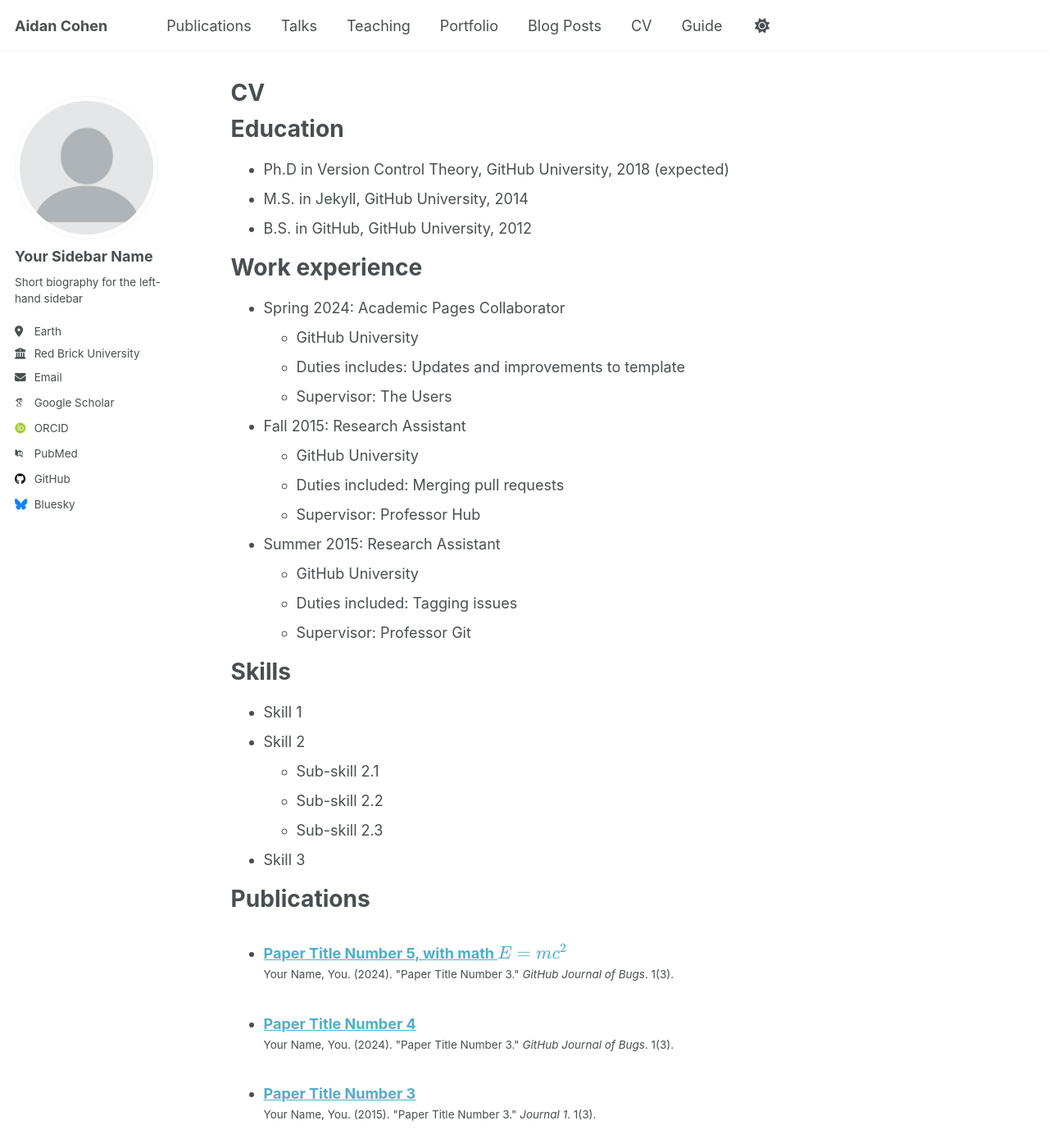
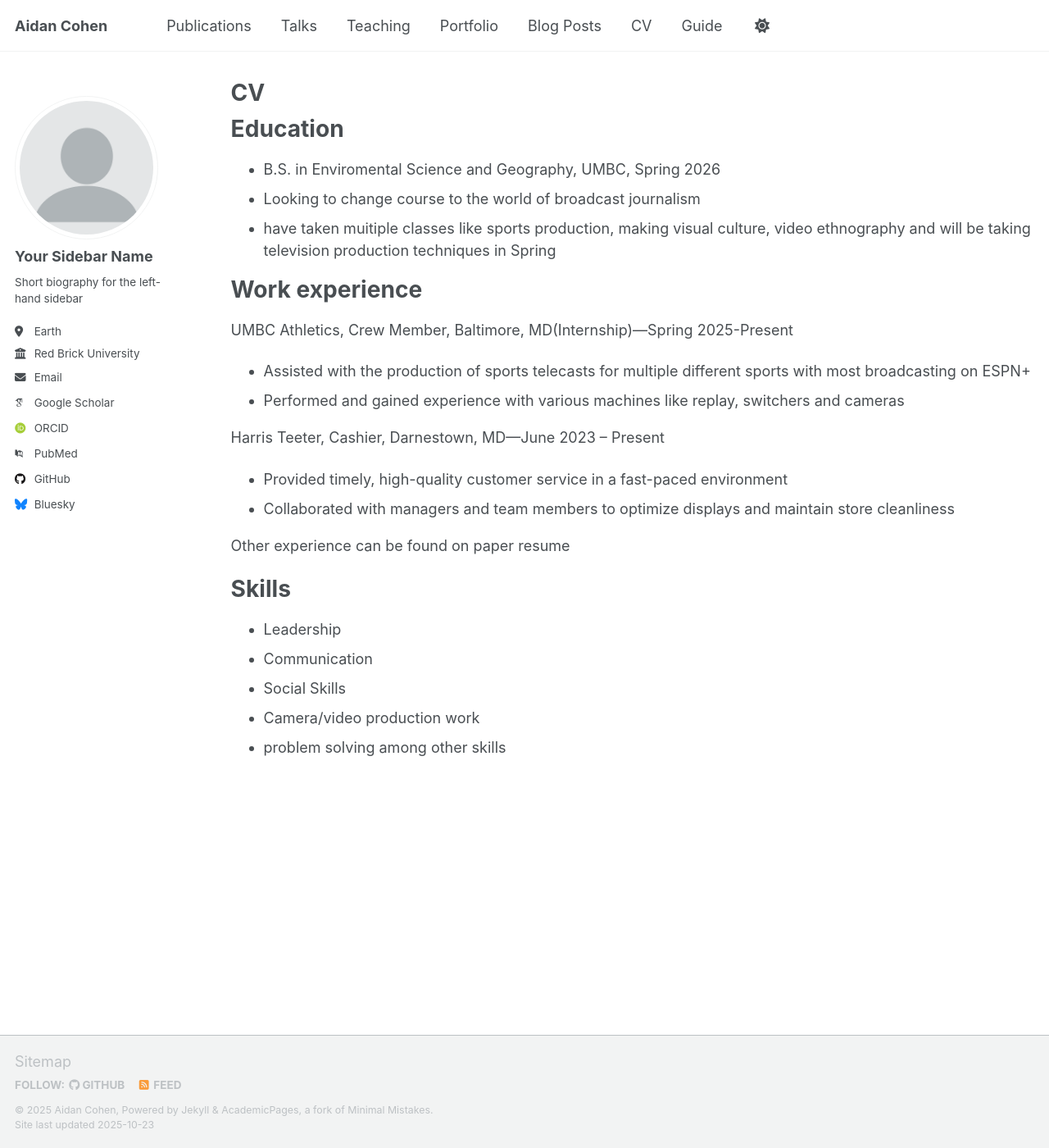
Before and after one commit to acohen10-svg/acohen10-svg.github.io, a Jekyll site: the page built from _pages/cv.md, in a window 1280 px wide and 1400 px high. Shown: the whole window at 82% size. Built offline with Jekyll 4.4.1, drawn with Linux system fonts in a browser that asks for light colours; some web fonts are replaced; a script that is not in the unit is left out; some of the changed text lies outside the part shown.

Commit message:
Update cv.md
added my experience

```diff
--- a/_pages/cv.md
+++ b/_pages/cv.md
@@ -7,58 +7,29 @@ redirect_from:
   - /resume
 ---
 
-{% include base_path %}
-
 Education
 ======
-* Ph.D in Version Control Theory, GitHub University, 2018 (expected)
-* M.S. in Jekyll, GitHub University, 2014
-* B.S. in GitHub, GitHub University, 2012
+* B.S. in Enviromental Science and Geography, UMBC, Spring 2026
+* Looking to change course to the world of broadcast journalism
+* have taken muitiple classes like sports production, making visual culture, video ethnography
+  and will be taking television production techniques in Spring
 
 Work experience
 ======
-* Spring 2024: Academic Pages Collaborator
-  * GitHub University
-  * Duties includes: Updates and improvements to template
-  * Supervisor: The Users
+UMBC Athletics, Crew Member, Baltimore, MD(Internship)---Spring 2025-Present
+  - Assisted with the production of sports telecasts for multiple different sports with most broadcasting on ESPN+
+  - Performed and gained experience with various machines like replay, switchers and cameras
 
-* Fall 2015: Research Assistant
-  * GitHub University
-  * Duties included: Merging pull requests
-  * Supervisor: Professor Hub
+Harris Teeter, Cashier, Darnestown, MD---June 2023 – Present
+  - Provided timely, high-quality customer service in a fast-paced environment
+  - Collaborated with managers and team members to optimize displays and maintain store cleanliness
 
-* Summer 2015: Research Assistant
-  * GitHub University
-  * Duties included: Tagging issues
-  * Supervisor: Professor Git
+  Other experience can be found on paper resume
 
 Skills
 ======
-* Skill 1
-* Skill 2
-  * Sub-skill 2.1
-  * Sub-skill 2.2
-  * Sub-skill 2.3
-* Skill 3
-
-Publications
-======
-  <ul>{% for post in site.publications reversed %}
-    {% include archive-single-cv.html %}
-  {% endfor %}</ul>
-
-Talks
-======
-  <ul>{% for post in site.talks reversed %}
-    {% include archive-single-talk-cv.html  %}
-  {% endfor %}</ul>
-
-Teaching
-======
-  <ul>{% for post in site.teaching reversed %}
-    {% include archive-single-cv.html %}
-  {% endfor %}</ul>
-
-Service and leadership
-======
-* Currently signed in to 43 different slack teams
+* Leadership
+* Communication
+* Social Skills
+* Camera/video production work
+* problem solving among other skills
```
